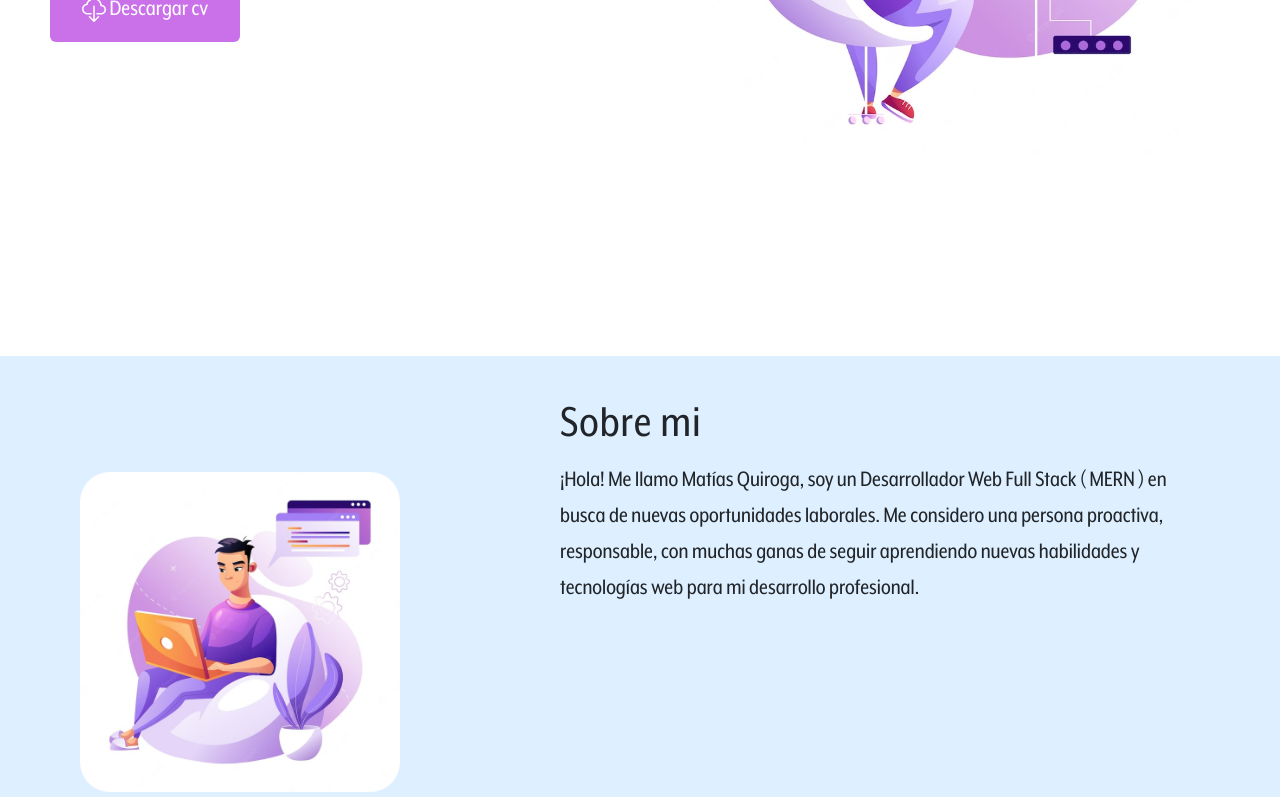
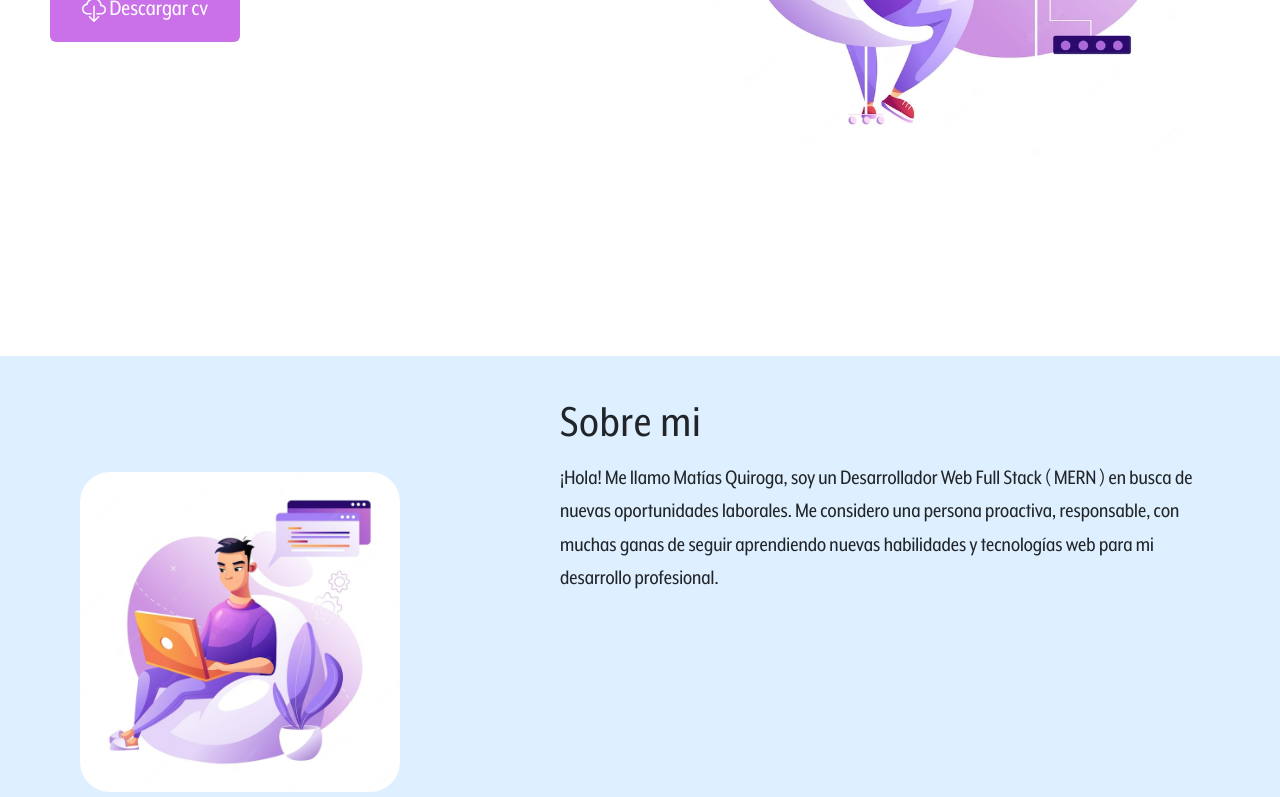
Before and after one commit to matias798/portfolio-nextjs, a Next.js app: page / in a window 1280 px wide. Shown: the part 418-1215 px from the top of the page. Built offline with nearby package versions, Linux system fonts and the light colour scheme.

Commit message:
changed 🔁 Text font size

```diff
--- a/styles/About.module.css
+++ b/styles/About.module.css
@@ -24,5 +24,5 @@
 }
 
 .Text {
-    font-size: 1.5em !important;
+    font-size: 1.4em !important;
 }
```
